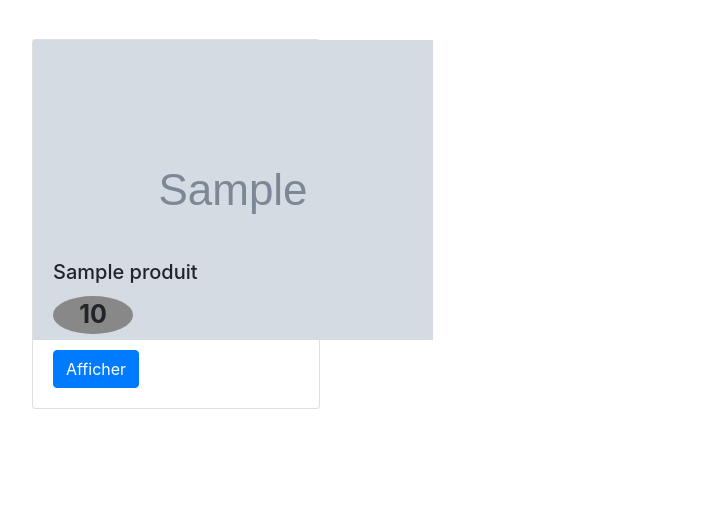
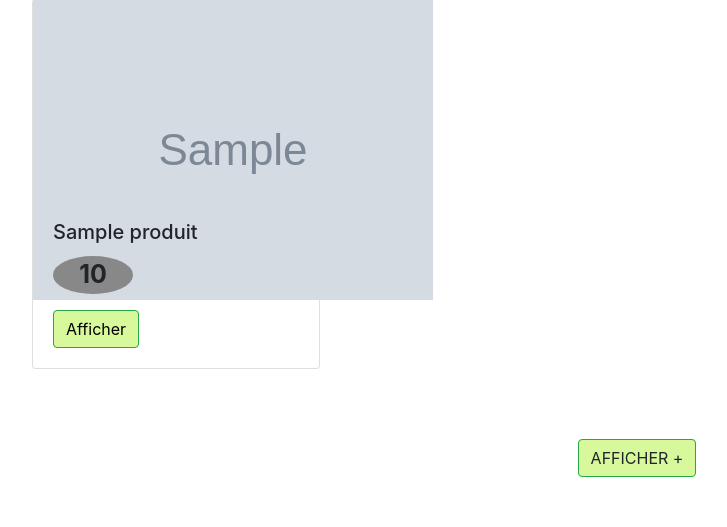
Before and after one commit to Finiition/Kega, a Flask app: template templates/produits.html in a window 1280 px wide. Shown: the part 363-890 px from the top of the page, without its empty margins (3-730 px from the left). Before the commit the page ends 772 px from the top, so only its background shows below. Run offline with Flask 2, Linux system fonts and the light colour scheme; the template is opened without the code that fills it: most values are stand-ins (such as "Sample title", 1, 10 or a date in 2020); grey boxes marked "Sample" are stand-in pictures; some libraries are stand-ins or nearby versions.

Commit message:
Ajout afficher plus
Ajout bouton afficher plus ainsi qu'un loader pendant le chargement de la page.

```diff
--- a/main.py
+++ b/main.py
@@ -7,6 +7,7 @@ from flask import Flask, render_template
 home = 'https://fr.openfoodfacts.org/'
 
 numpage = 1
+page_number = 1
 app = Flask(__name__)
 produits = []
 details = []
@@ -24,6 +25,7 @@ def webcrawler(page):
     global numpage
     global produits
     global details
+    global page_number
     bio = soup.find('a', {"href": "/label/bio"})
     # Liste des produits
     product_list = soup.find('ul', class_="products")
@@ -85,7 +87,10 @@ def webcrawler(page):
             "color": color,
             "nutriscoreText": nutriscoreText,
         })
+        print(name)
     numpage = numpage + 1
+    page_number = page_number +1
+
 
 
 def getProductInfos(url):
@@ -154,14 +159,13 @@ def run(runPage):
 @app.route("/")
 def main():
     run(str(1))
-    return render_template('produits.html', produits=produits)
+    return render_template('produits.html', produits=produits,page_number = page_number)
 
 
 @app.route("/<runpage>")
 def pagination(runpage):
-    produits.clear()
     run(str(runpage))
-    return render_template('produits.html', produits=produits)
+    return render_template('produits.html', produits=produits, page_number=page_number)
 
 
 if __name__ == '__main__':
--- /dev/null
+++ b/static/default.css
@@ -0,0 +1,65 @@
+    .header{
+        margin:20px;
+    }
+    .center{
+        text-align:center;
+    }
+
+    .more{
+        text-align:center;
+        margin:50px;
+    }
+
+    .score{
+        border-radius:50%;
+        padding:50px
+        height:200px;
+        width:80px;
+        text-align:center;
+        font-size: 25px;
+    }
+
+    .produit{
+        height:300px;
+        margin:20px;
+    }
+    .card-img-top{
+        height:200px;
+        background-color:#EBEBEB;
+    }
+
+    .card{
+        margin:20px;
+    }
+
+    .card:hover{
+        margin:20px;
+        transform: scale(1.05);
+    }
+
+    .loader {
+        text-align:center;
+        border: 16px solid #d7f99b;
+        border-top: 16px solid #8fca27;
+        border-radius: 50%;
+        width: 120px;
+        height: 120px;
+        animation: spin 1.3s linear infinite;
+    }
+
+    .btn-success{
+        color:black;
+        background-color:#d7f99b;
+    }
+
+    .btn-success:hover{
+        background-color:#8fca27;
+    }
+    @keyframes spin {
+        0% { transform: rotate(0deg); }
+        100% { transform: rotate(360deg); }
+    }
+
+    .product_img{
+        border-radius : 5px;
+    }
--- a/templates/produits.html
+++ b/templates/produits.html
@@ -1,46 +1,12 @@
 <head>
     <!-- Bootstrap CSS -->
     <link rel="stylesheet" href="https://maxcdn.bootstrapcdn.com/bootstrap/4.0.0/css/bootstrap.min.css" integrity="sha384-Gn5384xqQ1aoWXA+058RXPxPg6fy4IWvTNh0E263XmFcJlSAwiGgFAW/dAiS6JXm" crossorigin="anonymous">
+    <script type="text/javascript" src="//ajax.googleapis.com/ajax/libs/jquery/1.10.2/jquery.min.js"></script>
+     <link rel=stylesheet type=text/css href="{{ url_for('static', filename='default.css') }}">
     <title>Produits</title>
-<style>
-    .header{
-        margin:20px;
-        padding:20px;
-    }
+<body>
 
-    .score{
-        border-radius:50%;
-        padding:50px
-        height:200px;
-        width:80px;
-        text-align:center;
-        font-size: 25px;
-    }
-
-    .produit{
-        height:300px;
-        margin:20px;
-    }
-    .card-img-top{
-        height:200px;
-        background-color:#EBEBEB;
-    }
-
-    .card{
-        margin:20px;
-    }
-
-    .card:hover{
-        margin:20px;
-        transform: scale(1.05);
-    }
-
-    .product_img{
-        border-radius : 5px;
-    }
-</style>
-<body>
-   <div class="header container-fluid" >
+    <div class="header container-fluid" >
        <table>
         <tr>
             <td><img src="https://i.postimg.cc/jjYZ4zh5/Kega-Logo.png"/></td>
@@ -64,11 +30,22 @@
                            <b><p>   {{produit.score}}   </p></b>
                        </div>
 
-                       <a href="{{produit.lien}}" class="btn btn-primary">Afficher</a>
+                       <a href="{{produit.lien}}" class="btn btn-success">Afficher</a>
                    </div>
                </div>
            </div>
            {% endfor %}
+       </div>
+       <div class="center">
+            <a id="link" class="btn btn-success more" >AFFICHER +</a>
+
+        <script type="text/javascript">
+            $('a#link').click(function(){
+                $('.center').html("<div class='loader'> </div>");
+                window.location.assign("/{{page_number}}");
+            })
+
+  </script>
        </div>
    </div>
    </div>
```
